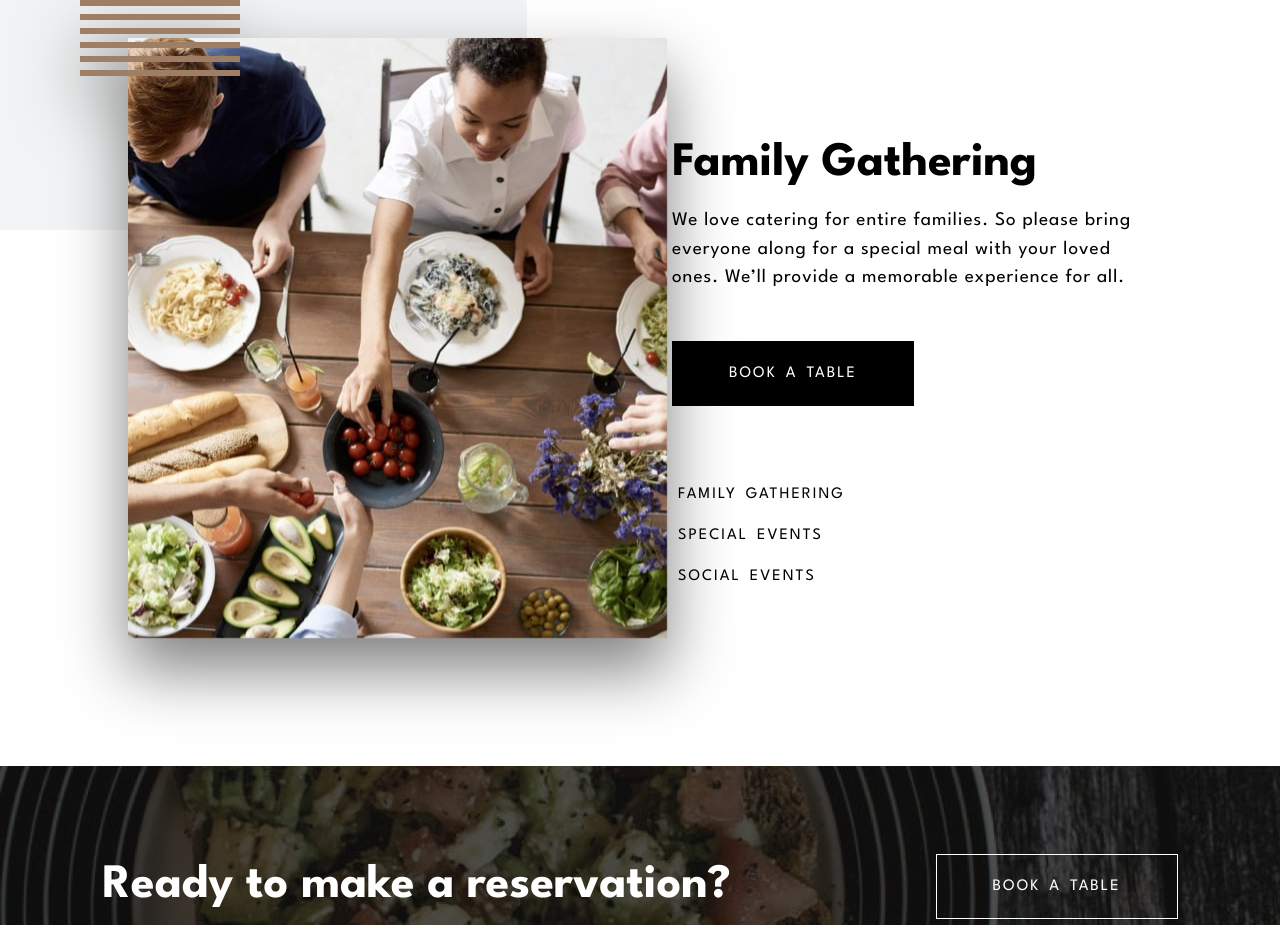
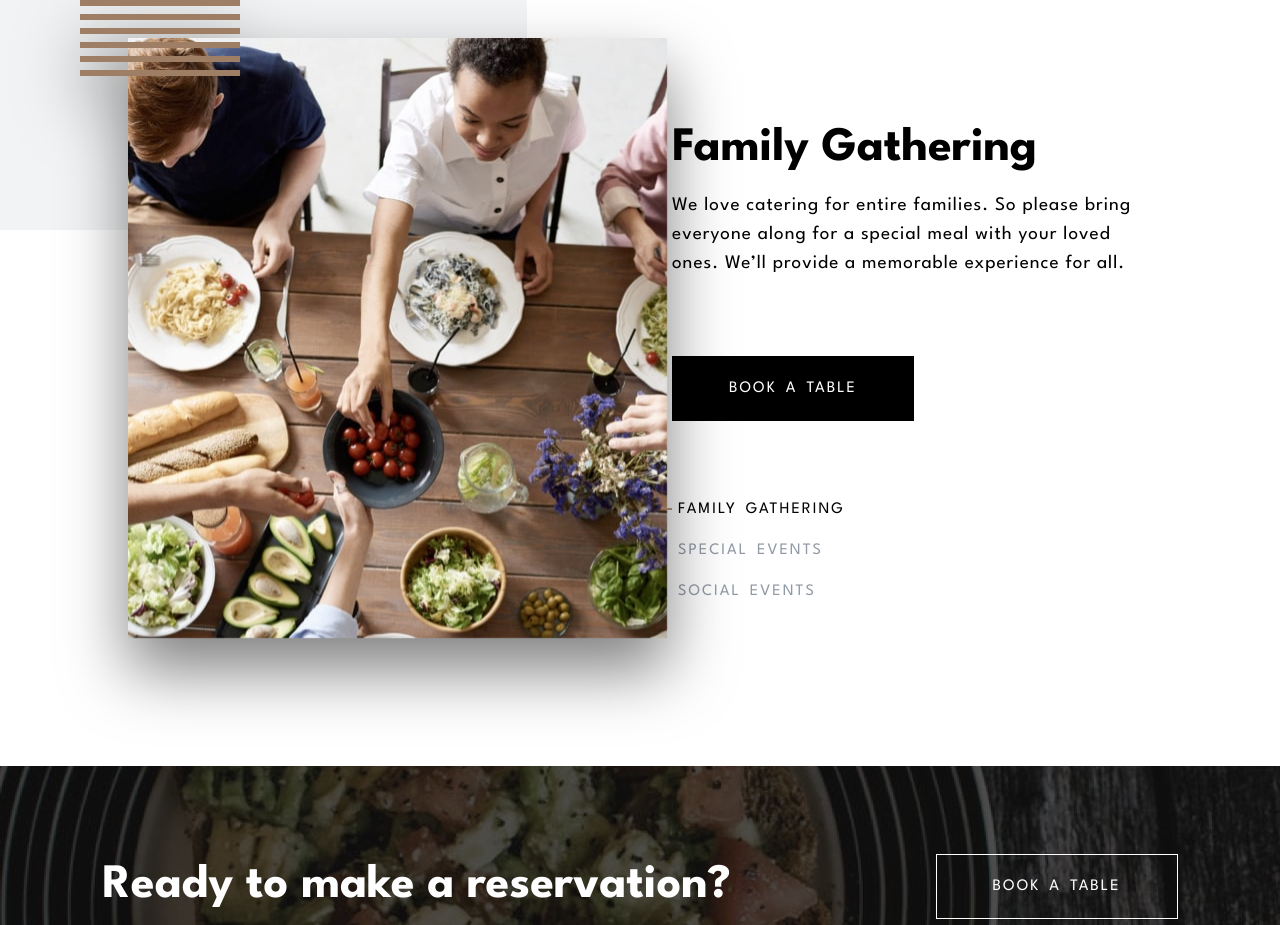
Before and after one commit to litewskidev/dine-restaurant, a React (Create React App) app: page / in a window 1280 px wide. Shown: the part 3060-3985 px from the top of the page. Built offline with nearby package versions, Linux system fonts and the light colour scheme.

Commit message:
modify Events

```diff
--- a/src/components/Events/Events.js
+++ b/src/components/Events/Events.js
@@ -5,6 +5,7 @@ import EventsSpecial from '../EventsSpecial/EventsSpecial';
 const Events = () => {
 
   const handleClick = e => {
+    e.preventDefault();
     const id = (e.target.id);
     const family = document.querySelector('#event-family');
     const special = document.querySelector('#event-special');
--- a/src/components/EventsFamily/EventsFamily.js
+++ b/src/components/EventsFamily/EventsFamily.js
@@ -19,7 +19,10 @@ const EventsFamily = (props) => {
             </div>
             <ButtonBook class='black'>Book a table</ButtonBook>
             <div className='events__buttons__family'>
-              <button id='btn-family' onClick={props.click} className='nav__family'>Family Gathering</button>
+              <div className='button__line'>
+                <img src={pattern__lines} alt='' />
+                <button id='btn-family' onClick={props.click} className='nav__family__active'>Family Gathering</button>
+              </div>
               <button id='btn-special' onClick={props.click} className='nav__family'>Special Events</button>
               <button id='btn-social' onClick={props.click} className='nav__family'>Social Events</button>
             </div>
--- a/src/components/EventsFamily/EventsFamily.scss
+++ b/src/components/EventsFamily/EventsFamily.scss
@@ -35,7 +35,7 @@
 
   .events__description__family {
     max-width: 30rem;
-    margin-bottom: 3rem;
+    margin-bottom: 4.8rem;
 
     h2 {
       margin: 1rem 0;
@@ -63,4 +63,26 @@
   letter-spacing: 0.125rem;
   font-family: $font-text;
   font-size: 1rem;
+  color: $light-gray;
 }
+
+.nav__family__active {
+  text-transform: uppercase;
+  border: none;
+  background: transparent;
+  cursor: pointer;
+  word-spacing: 0.188rem;
+  letter-spacing: 0.125rem;
+  font-family: $font-text;
+  font-size: 1rem;
+}
+
+.button__line {
+  display: flex;
+  align-items: center;
+    img {
+      margin-left: -10rem;
+      height: 0.1rem;
+      width: 10rem;
+    }
+}
--- a/src/components/EventsSocial/EventsSocial.js
+++ b/src/components/EventsSocial/EventsSocial.js
@@ -21,7 +21,10 @@ const EventsSocial = (props) => {
             <div className='events__buttons__social'>
               <button id='btn-family' onClick={props.click} className='nav__social'>Family Gathering</button>
               <button id='btn-special' onClick={props.click} className='nav__social'>Special Events</button>
-              <button id='btn-social' onClick={props.click} className='nav__social'>Social Events</button>
+              <div className='button__line'>
+                <img src={pattern__lines} alt='' />
+                <button id='btn-social' onClick={props.click} className='nav__social__active'>Social Events</button>
+              </div>
             </div>
           </div>
         </div>
--- a/src/components/EventsSocial/EventsSocial.scss
+++ b/src/components/EventsSocial/EventsSocial.scss
@@ -7,6 +7,7 @@
 .events__social {
   padding: 10% 0;
   max-width: 100%;
+  //height: 57.5rem;
 
   background: url(../../images/patterns/pattern-curve-top-right.svg) no-repeat;
   background-position: top left;
@@ -63,4 +64,26 @@
   letter-spacing: 0.125rem;
   font-family: $font-text;
   font-size: 1rem;
+  color: $light-gray;
 }
+
+.nav__social__active {
+  text-transform: uppercase;
+  border: none;
+  background: transparent;
+  cursor: pointer;
+  word-spacing: 0.188rem;
+  letter-spacing: 0.125rem;
+  font-family: $font-text;
+  font-size: 1rem;
+}
+
+.button__line {
+  display: flex;
+  align-items: center;
+    img {
+      margin-left: -10rem;
+      height: 0.1rem;
+      width: 10rem;
+    }
+}
--- a/src/components/EventsSpecial/EventsSpecial.js
+++ b/src/components/EventsSpecial/EventsSpecial.js
@@ -20,7 +20,10 @@ const EventsSpecial = (props) => {
             <ButtonBook class='black'>Book a table</ButtonBook>
             <div className='events__buttons__special'>
               <button id='btn-family' onClick={props.click} className='nav__special'>Family Gathering</button>
-              <button id='btn-special' onClick={props.click} className='nav__special'>Special Events</button>
+              <div className='button__line'>
+                <img src={pattern__lines} alt='' />
+                <button id='btn-special' onClick={props.click} className='nav__special__active'>Special Events</button>
+              </div>
               <button id='btn-social' onClick={props.click} className='nav__special'>Social Events</button>
             </div>
           </div>
--- a/src/components/EventsSpecial/EventsSpecial.scss
+++ b/src/components/EventsSpecial/EventsSpecial.scss
@@ -63,4 +63,26 @@
   letter-spacing: 0.125rem;
   font-family: $font-text;
   font-size: 1rem;
+  color: $light-gray;
 }
+
+.nav__special__active {
+  text-transform: uppercase;
+  border: none;
+  background: transparent;
+  cursor: pointer;
+  word-spacing: 0.188rem;
+  letter-spacing: 0.125rem;
+  font-family: $font-text;
+  font-size: 1rem;
+}
+
+.button__line {
+  display: flex;
+  align-items: center;
+    img {
+      margin-left: -10rem;
+      height: 0.1rem;
+      width: 10rem;
+    }
+}
--- a/src/components/NumInput/NumInput.js
+++ b/src/components/NumInput/NumInput.js
@@ -1,13 +1,8 @@
-import { useState } from 'react';
 import styles from './NumInput.module.scss';
 import plus from '../../images/icons/icon-plus.svg';
 import minus from '../../images/icons/icon-minus.svg';
 
 const NumInput = (props) => {
-
-
-
-
   return(
     <div className={styles.numinput}>
       <div className={styles.numinput__content}>
--- a/src/styles/settings.scss
+++ b/src/styles/settings.scss
@@ -7,6 +7,7 @@ $cod-gray: hsl(0, 0%, 7%);
 $mirage: hsl(234, 30%, 13%);
 $ebony-clay: hsl(218, 21%, 18%);
 $shuttle-gray: hsl(217, 14%, 42%);
+$light-gray: hsla(216, 14%, 42%, 0.671);
 
 
 //  OTHER COLORS
```
